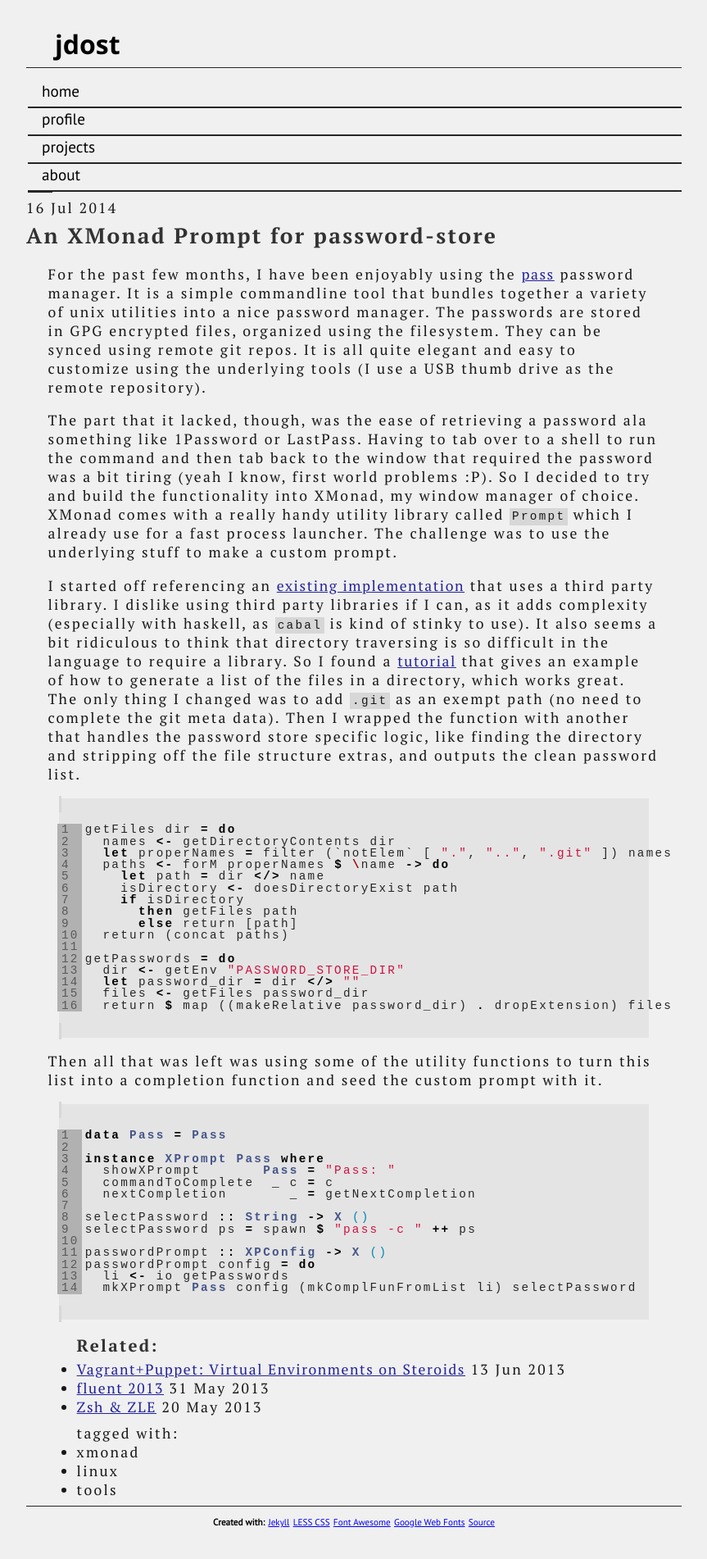
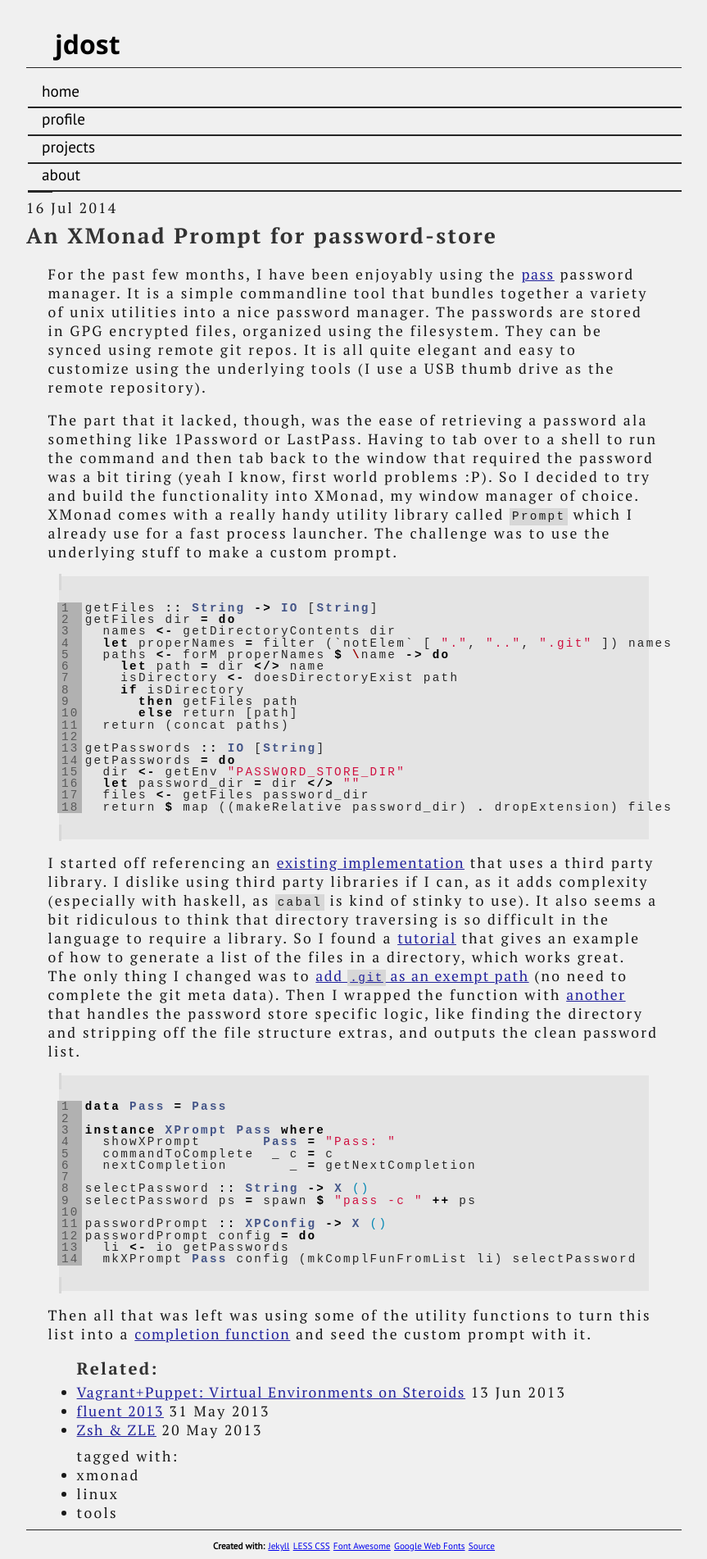
Before and after one commit to jdost/jdost.github.com, a Jekyll site: the page built from _posts/2014-07-16-xmonad-password-prompt.md, in a window 1280 px wide. Shown: the whole page at 82% size, without its empty margins (208-1071 px from the left). Built offline with Jekyll 4.4.1, drawn with Linux system fonts in a browser that asks for light colours; nearby versions of some CDN libraries; before the commit the page ends 1873 px from its top, so only the background shows below that; some of the changed lines change nothing that is shown.

Commit message:
Reorganize and add highlighting

```diff
--- a/_posts/2014-07-16-xmonad-password-prompt.md
+++ b/_posts/2014-07-16-xmonad-password-prompt.md
@@ -24,21 +24,8 @@
 library called `Prompt` which I already use for a fast process launcher.  The
 challenge was to use the underlying stuff to make a custom prompt.
 
-I started off referencing an [existing implementation][1] that uses a third party
-library.  I dislike using third party libraries if I can, as it adds complexity
-(especially with haskell, as `cabal` is kind of stinky to use).  It also seems a bit
-ridiculous to think that directory traversing is so difficult in the language to
-require a library.  So I found a [tutorial][] that gives an example of how to
-generate a list of the files in a directory, which works great.  The only thing I
-changed was to add `.git` as an exempt path (no need to complete the git meta data).
-Then I wrapped the function with another that handles the password store specific
-logic, like finding the directory and stripping off the file structure extras, and
-outputs the clean password list.
-
-[1]: http://blog.tarn-vedra.de/2014/05/xmonad-loves-password-store.html
-[tutorial]: http://book.realworldhaskell.org/read/io-case-study-a-library-for-searching-the-filesystem.html
-
 {% highlight haskell linenos linespans=files %}
+getFiles :: String -> IO [String]
 getFiles dir = do
   names <- getDirectoryContents dir
   let properNames = filter (`notElem` [ ".", "..", ".git" ]) names
@@ -50,6 +37,7 @@
       else return [path]
   return (concat paths)
 
+getPasswords :: IO [String]
 getPasswords = do
   dir <- getEnv "PASSWORD_STORE_DIR"
   let password_dir = dir </> ""
@@ -57,8 +45,19 @@
   return $ map ((makeRelative password_dir) . dropExtension) files
 {% endhighlight %}
 
-Then all that was left was using some of the utility functions to turn this list
-into a completion function and seed the custom prompt with it.
+I started off referencing an [existing implementation][1] that uses a third party
+library.  I dislike using third party libraries if I can, as it adds complexity
+(especially with haskell, as `cabal` is kind of stinky to use).  It also seems a bit
+ridiculous to think that directory traversing is so difficult in the language to
+require a library.  So I found a [tutorial][] that gives an example of how to
+generate a list of the files in a directory, which works great.  The only thing I
+changed was to [add `.git` as an exempt path](#files-4) (no need to complete the git
+meta data).  Then I wrapped the function with [another](#files-14:18) that handles
+the password store specific logic, like finding the directory and stripping off the
+file structure extras, and outputs the clean password list.
+
+[1]: http://blog.tarn-vedra.de/2014/05/xmonad-loves-password-store.html
+[tutorial]: http://book.realworldhaskell.org/read/io-case-study-a-library-for-searching-the-filesystem.html
 
 {% highlight haskell linenos linespans=prompt %}
 data Pass = Pass
@@ -76,3 +75,6 @@
   li <- io getPasswords
   mkXPrompt Pass config (mkComplFunFromList li) selectPassword
 {% endhighlight %}
+
+Then all that was left was using some of the utility functions to turn this list
+into a [completion function](#prompt-14) and seed the custom prompt with it.
```
